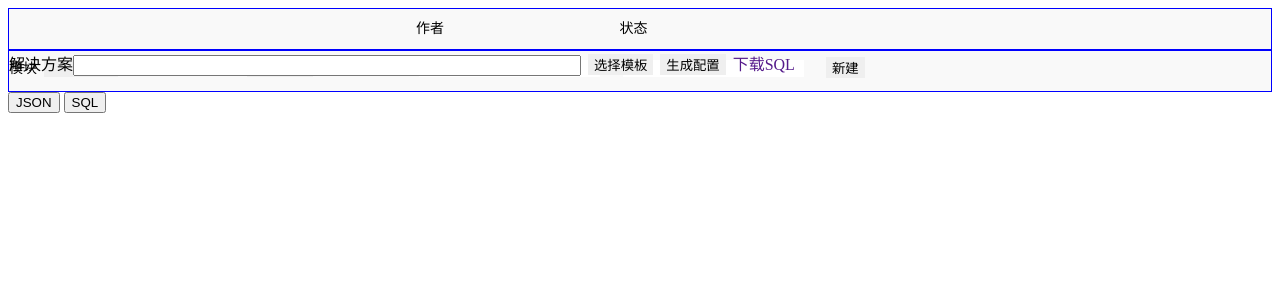
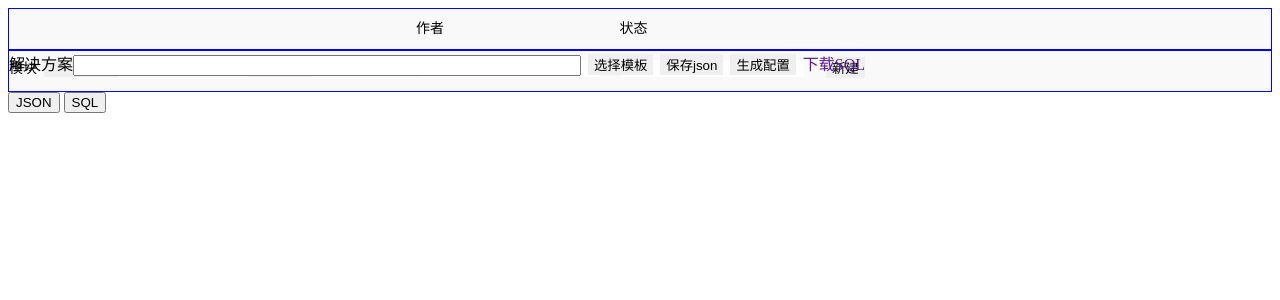
Before and after one commit to wheatear/bsconf, a Django app: template templates/bsconf/bsqEditer.html in a window 1280 px wide. Shown: the top 300 px of the page. Run offline with Django 3.2, Linux system fonts and the light colour scheme; the template is opened without the code that fills it: most values are stand-ins (such as "Sample title", 1, 10 or a date in 2020).

Commit message:
jsonview li width

```diff
--- a/static/bsconf/css/bsqEditer.css
+++ b/static/bsconf/css/bsqEditer.css
@@ -2,12 +2,15 @@
 #reqName{
     width: 500px;
 }
-/*#saveJson{*/
+#saveJson{
+    display: inline-block;
+}
+
+/*#json{*/
     /*display: inline-block;*/
 /*}*/
-
-#json{
-    display: inline-block;
+#json li{
+    width: 700px;
 }
 
 #sql{
--- a/static/bsconf/css/jquery.jsonview.css
+++ b/static/bsconf/css/jquery.jsonview.css
@@ -54,7 +54,7 @@
     width: 0px;
     color: transparent; }
   .jsonview li {
-    position: relative; }
+    position: relative;}
   .jsonview ul {
     list-style: none;
     margin: 0 0 0 0;
--- a/templates/bsconf/bsqEditer.html
+++ b/templates/bsconf/bsqEditer.html
@@ -3,13 +3,13 @@
 <head>
     <meta charset="UTF-8">
     <title>Title</title>
-    <link rel="stylesheet" href="/static/bsconf/css/jquery.jsonview.css?v=1.0.4" />
+    <link rel="stylesheet" href="/static/bsconf/css/jquery.jsonview.css?v=1.0.7" />
 {#    <script src="/static/bsconf/js/jquery-3.3.1.min.js"></script>#}
     <script src="/static/bsconf/js/jquery.min.js"></script>
-    <script type="text/javascript" src="/static/bsconf/js/jquery.jsonview.js?v=1.0.3"></script>
+    <script type="text/javascript" src="/static/bsconf/js/jquery.jsonview.js?v=1.0.4"></script>
 
     <link rel="stylesheet" href="/static/bsconf/css/index.css?v=1.0.5" />
-    <link rel="stylesheet" href="/static/bsconf/css/bsqEditer.css?v=1.0.7" />
+    <link rel="stylesheet" href="/static/bsconf/css/bsqEditer.css?v=1.0.12" />
     <script type="text/javascript" src="/static/bsconf/js/bsqEditer.js?v=1.0.45"></script>
 </head>
 <body>
```
